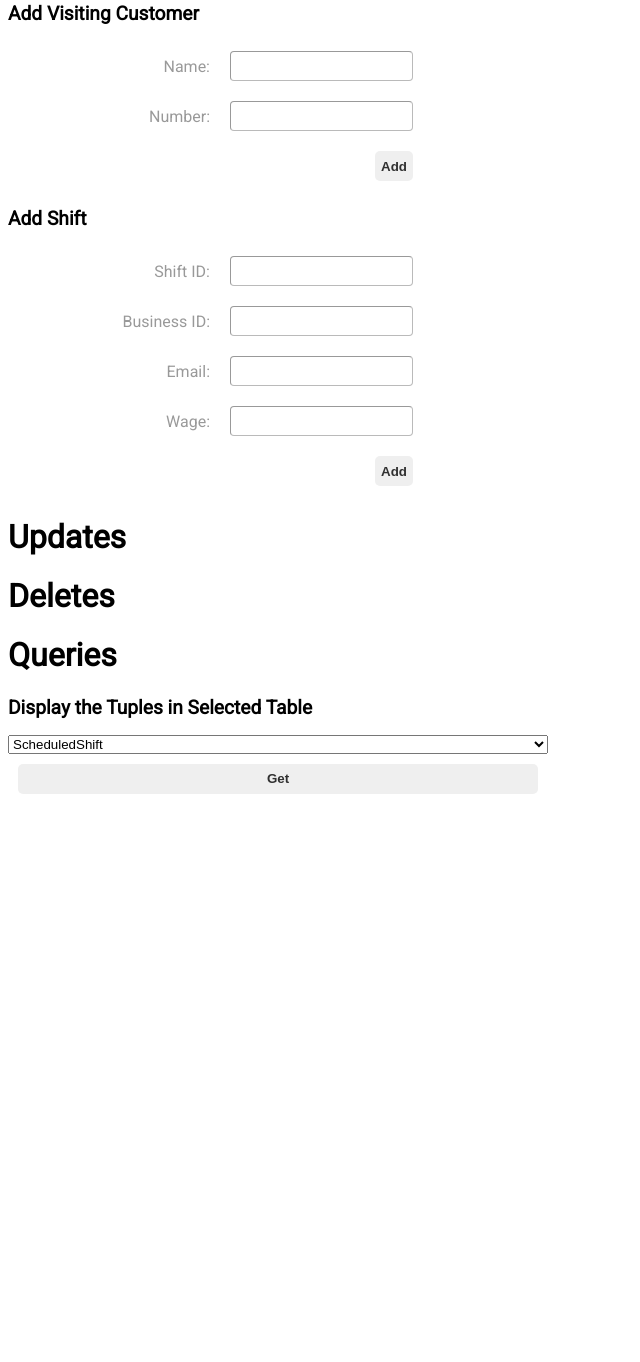
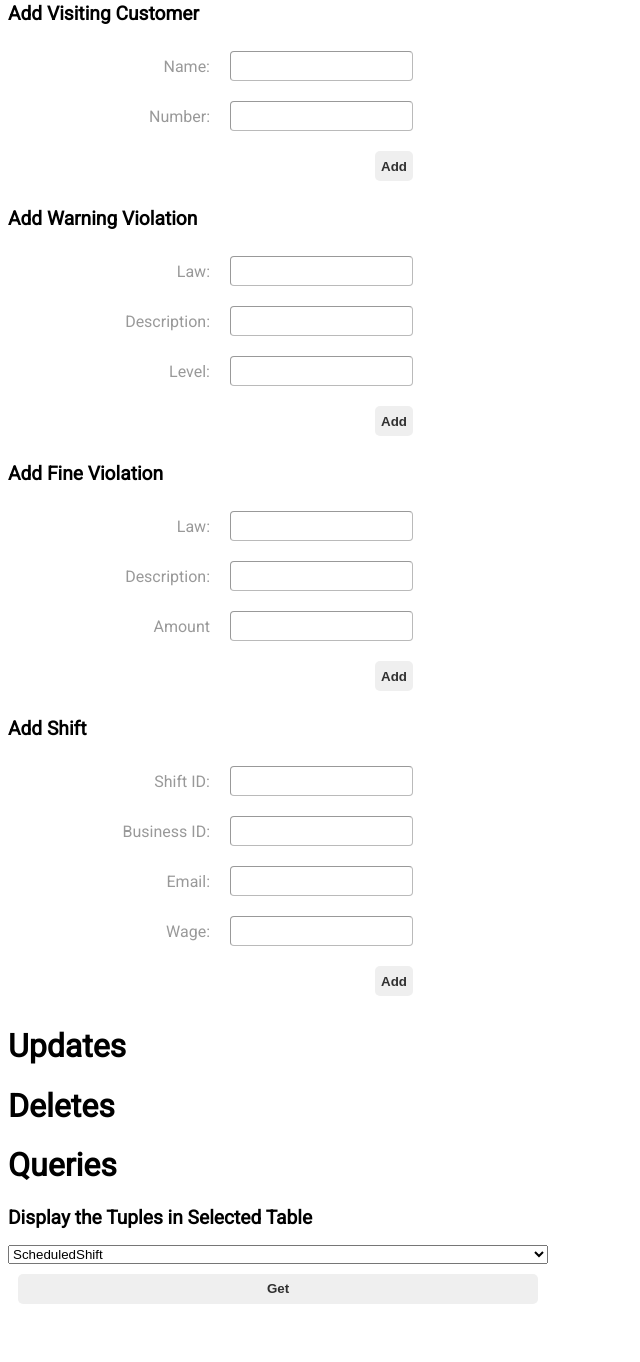
Before and after one commit to JLSellorsIII/304DatabaseProject, a PHP site: page / in a window 1280 px wide. Shown: the part 220-1582 px from the top of the page, without its empty margins (0-640 px from the left). Before the commit the page ends 1014 px from the top, so only its background shows below. Run offline with PHP 8.4, Linux system fonts and the light colour scheme.

Commit message:
Added addViolation and it's subtypes

```diff
--- a/index.php
+++ b/index.php
@@ -37,7 +37,45 @@
 					</div>
 					<input class="submit button" type="submit" value="Add" name="addCustomer">
 				</form>
-			<div id="addCustomerSuccess"/>
+				<div id="addCustomerSuccess"/>
+			</div>
+			<div class="op-container">
+				<h2>Add Warning Violation</h2>
+				<form method="POST" action="index.php">
+					<div>
+						<p>Law: </p>
+						<input type="text" name="law">
+					</div>
+					<div>
+						<p>Description: </p>
+						<input type="textarea" name="desc">
+					</div>
+					<div>
+						<p>Level: </p>
+						<input type="text" name="severity">
+					</div>
+					<input class="submit button" type="submit" value="Add" name="addWarning">
+				</form>
+				<div id="addWarningSuccess"/>
+			</div>
+			<div class="op-container">
+				<h2>Add Fine Violation</h2>
+				<form method="POST" action="index.php">
+					<div>
+						<p>Law: </p>
+						<input type="text" name="law">
+					</div>
+					<div>
+						<p>Description: </p>
+						<input type="textarea" name="desc">
+					</div>
+					<div>
+						<p>Amount</p>
+						<input type="text" name="amount">
+					</div>
+					<input class="submit button" type="submit" value="Add" name="addFine">
+				</form>
+				<div id="addFineSuccess"/>
 			</div>
 			<div class="op-container">
 				<h2>Add Shift</h2>
@@ -78,6 +116,9 @@
 						<select id="tableSelect" name="table">
 							<option value="scheduledShift">ScheduledShift</option>
 							<option value="customerPartyContact">CustomerPartyContact</option>
+							<option value="violation">Violation</option>
+							<option value="warning">Warning</option>
+							<option value="fine">Fine</option>
 						</select>
 					<input type="submit" class="button" value="Get" name="displayTable"></p>
 				</form>
@@ -196,6 +237,30 @@
 		OCICommit($db_conn);
 	}
 
+	function handleAddWarning() {
+		global $db_conn;
+		// TODO: Check if law already exists before setting it
+		executeSQL("INSERT INTO Violation(law, description)
+					VALUES ('". $_POST['law'] . "', '" . $_POST['desc'] . "')",
+					"addWarningSuccess");
+		executeSQL("INSERT INTO Warning(law, severity)
+					VALUES ('". $_POST['law'] . "', " . $_POST['severity'] . ")",
+					"addWarningSuccess");
+		OCICommit($db_conn);
+	}
+
+	function handleAddFine() {
+		global $db_conn;
+		// TODO: Check if law already exists before setting it
+		executeSQL("INSERT INTO Violation(law, description)
+					VALUES ('". $_POST['law'] . "', '" . $_POST['desc'] . "')",
+					"addFineSuccess");
+		executeSQL("INSERT INTO Fine(law, amount)
+					VALUES ('". $_POST['law'] . "', " . $_POST['amount'] . ")",
+					"addFineSuccess");
+		OCICommit($db_conn);
+	}
+
 	function printTable($result, $headers, $altHeaders, $elem) {
 		$tableString = "<table><tr>";
 		if($altHeaders != null) {
@@ -234,6 +299,24 @@
 				$altHeaders = ["Name", "Phone Number"];
 				printTable($result, $headers, $altHeaders, "mainTable");
 				break;
+			case "violation":
+				$result = executeSQL("SELECT * FROM Violation", "displayTableSuccess");
+				$headers = ["law", "description"];
+				$altHeaders = ["Law", "Description"];
+				printTable($result, $headers, $altHeaders, "mainTable");
+				break;
+			case "warning":
+				$result = executeSQL("SELECT * FROM Warning", "displayTableSuccess");
+				$headers = ["law", "severity"];
+				$altHeaders = ["Law", "Severity"];
+				printTable($result, $headers, $altHeaders, "mainTable");
+				break;
+			case "fine":
+				$result = executeSQL("SELECT * FROM Fine", "displayTableSuccess");
+				$headers = ["law", "amount"];
+				$altHeaders = ["Law", "Amount"];
+				printTable($result, $headers, $altHeaders, "mainTable");
+				break;
 		}
 	}
 
@@ -245,6 +328,10 @@
 				handleAddShift();
 			} else if (array_key_exists('displayTable', $_POST)) {
 				handleDisplayTable();
+			} else if (array_key_exists('addWarning', $_POST)) {
+				handleAddWarning();
+			} else if (array_key_exists('addFine', $_POST)) {
+				handleAddFine();
 			}
 			disconnectDB();
 		}
```
